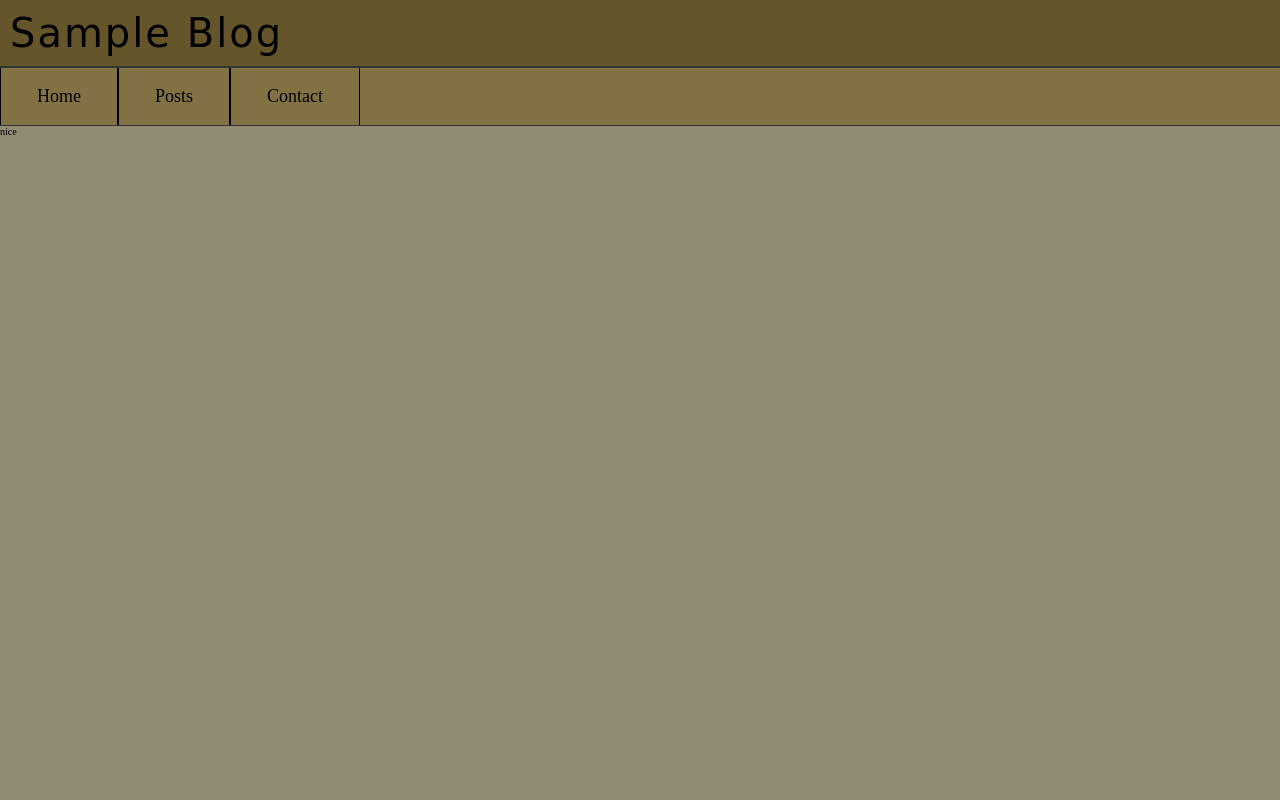
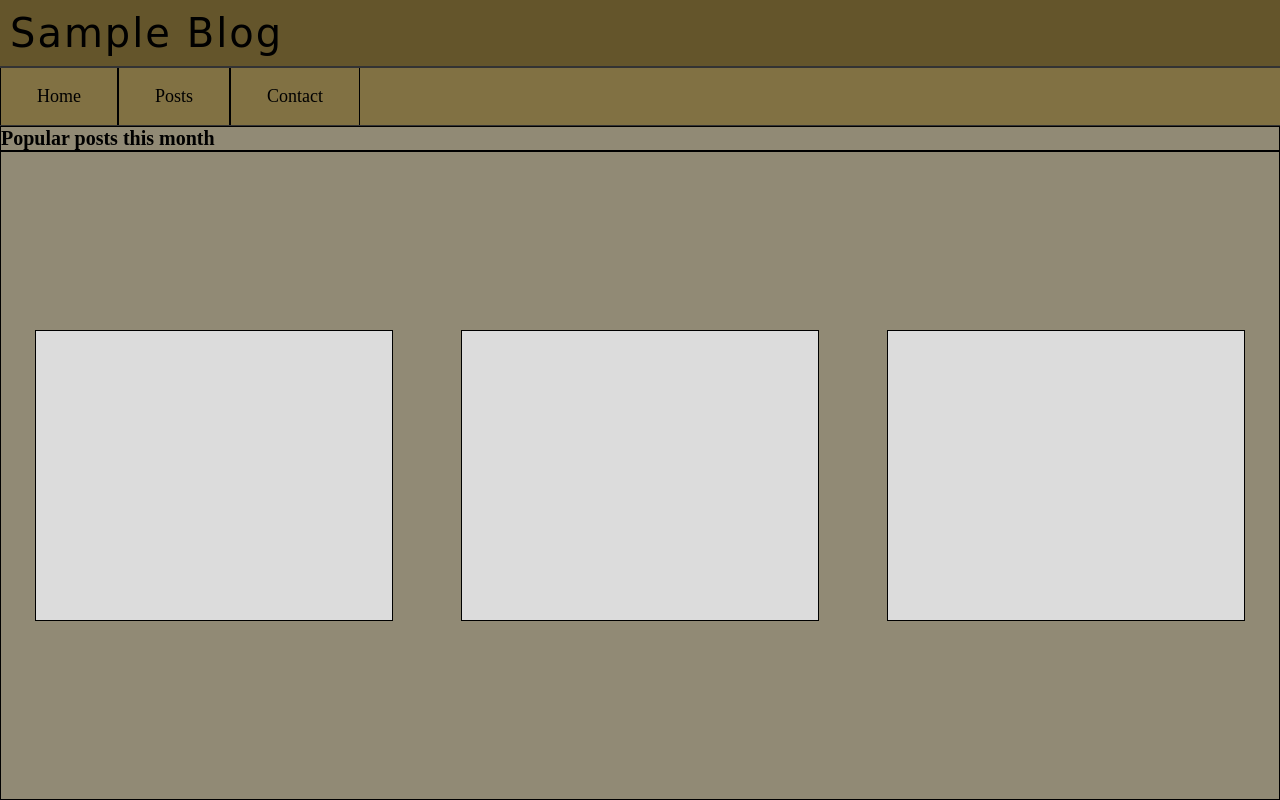
Before and after one commit to adnan-zaman/sample-blog, a plain HTML site: page index.html in a window 1280 px wide. Drawn offline with Linux system fonts and the light colour scheme; a web font is replaced by a local one.

Commit message:
add popular posts section

```diff
--- a/index.html
+++ b/index.html
@@ -19,8 +19,15 @@
                     <li><a href='#'>Contact</a></li>
                 </ul>
             </nav>
-            <main class='popular-posts'>
-                nice
+            <main class='homepage-main'>
+                <div class='popular-posts-header'>
+                    <h1 > Popular posts this month</h1>
+                </div>
+                <div class='popular-posts'>
+                    <section> </section>
+                    <section> </section>
+                    <section> </section>
+                </div >
             </main>
         </div>
 
--- a/styles/styles.css
+++ b/styles/styles.css
@@ -23,10 +23,23 @@ html
     flex: 0;
 }
 
+.site-flex > .homepage-main {
+    background-color: #918a75;
+    flex: 1;
+
+    display: flex;
+    flex-direction: column;
+}
+
+
+.homepage-main > * {
+    flex: 0;
+}
+
 /* headers */
 
-.site-header
-{
+.site-header {
+
     padding: 10px;
     border-block-end: 2px solid #333;
     background-color: #64552b;
@@ -76,7 +89,25 @@ html
 
 /* popular posts */
 
-main.popular-posts {
-    background-color: #918a75;
+.popular-posts-header {
+    height: 25%;
+    border: 1px solid black;
+}
+
+.popular-posts {
+    border: 1px solid black;
     flex: 1;
+
+    display: flex;
+    flex-direction: row;
+    align-items: center;
+    justify-content: space-around;
 }
+
+.popular-posts > section {
+    border: 1px solid black;
+    background-color: gainsboro;
+    height: 45%;
+
+    flex: 0 28%;
+}
```
